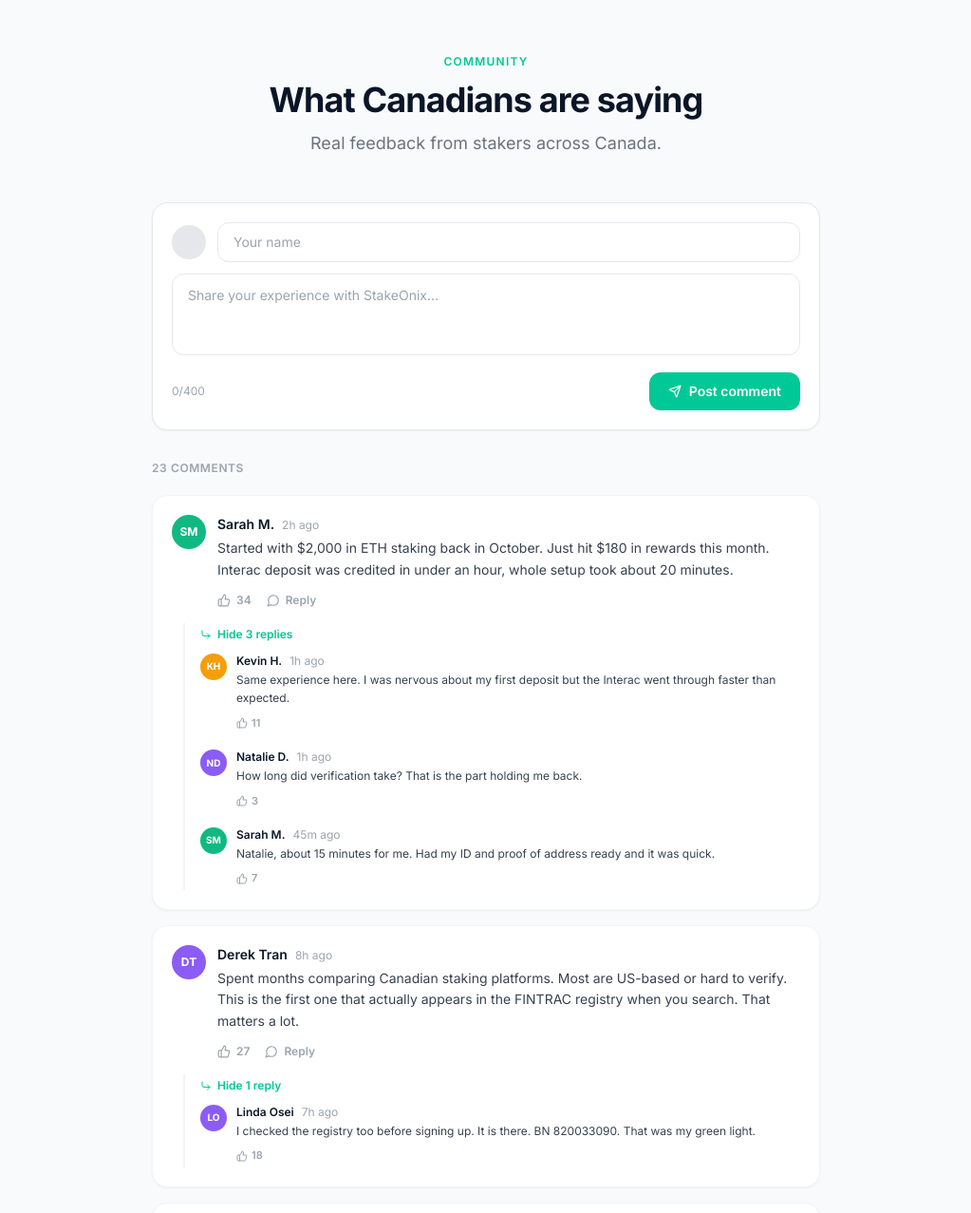
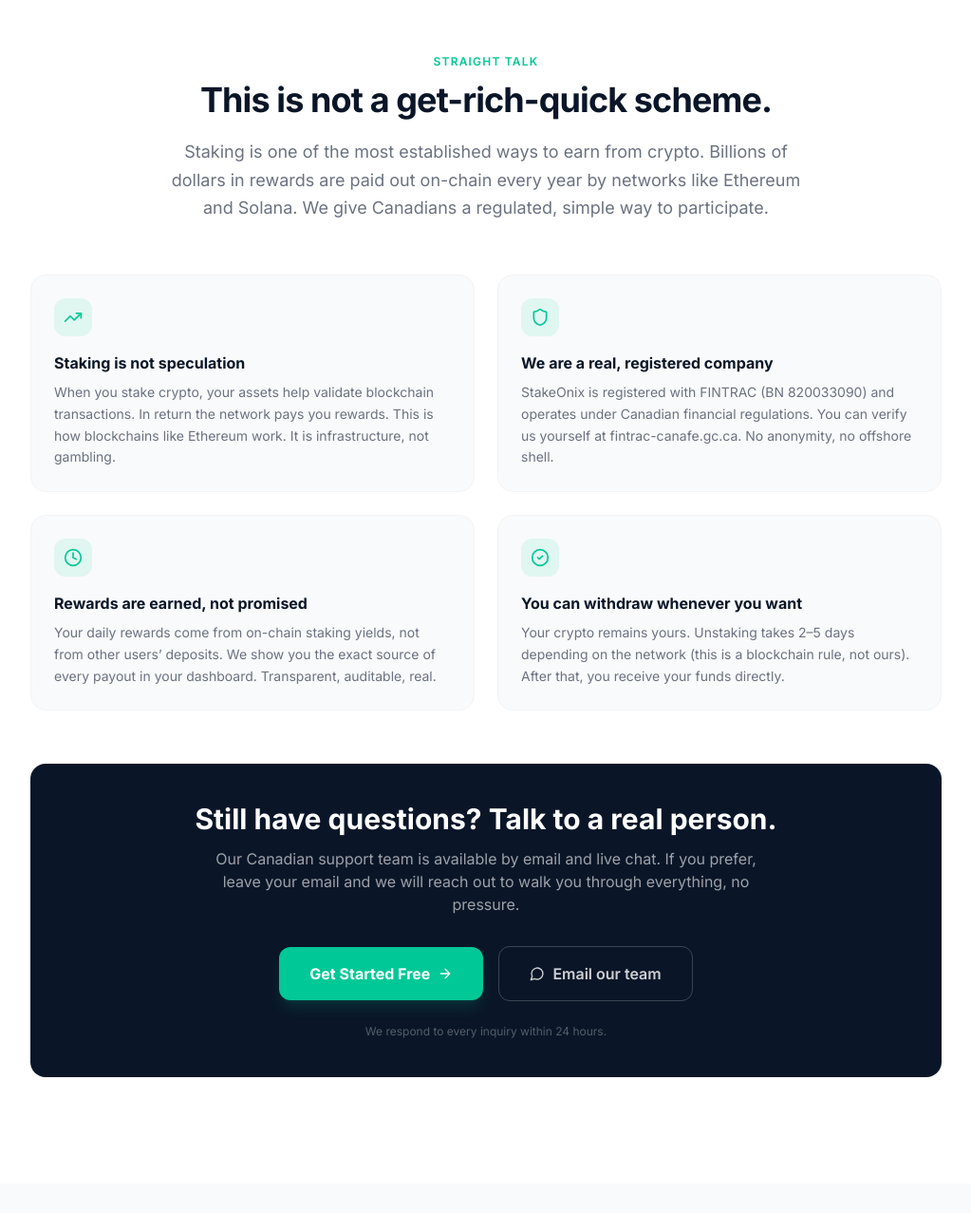
Before and after one commit to MdRahad1002/staking-platform, a Next.js app: page /canada in a window 1280 px wide. Shown: the part 7473-8750 px from the top of the page at 95% size, without its empty margins (128-1151 px from the left). Built offline with nearby package versions, Linux system fonts and the light colour scheme.

Commit message:
feat: add TrustStatement section - legitimacy, anti-scam, team contact

```diff
--- /dev/null
+++ b/app/canada/components/TrustStatement.tsx
@@ -0,0 +1,104 @@
+'use client'
+
+import Link from 'next/link'
+import { ArrowRight, Phone, MessageCircle, CheckCircle2, TrendingUp, Shield, Clock } from 'lucide-react'
+import { CTA_HREF, SUPPORT_EMAIL } from '../data'
+
+const facts = [
+  {
+    icon: TrendingUp,
+    title: 'Staking is not speculation',
+    body: 'When you stake crypto, your assets help validate blockchain transactions. In return the network pays you rewards. This is how blockchains like Ethereum work. It is infrastructure, not gambling.',
+  },
+  {
+    icon: Shield,
+    title: 'We are a real, registered company',
+    body: 'StakeOnix is registered with FINTRAC (BN 820033090) and operates under Canadian financial regulations. You can verify us yourself at fintrac-canafe.gc.ca. No anonymity, no offshore shell.',
+  },
+  {
+    icon: Clock,
+    title: 'Rewards are earned, not promised',
+    body: 'Your daily rewards come from on-chain staking yields, not from other users\u2019 deposits. We show you the exact source of every payout in your dashboard. Transparent, auditable, real.',
+  },
+  {
+    icon: CheckCircle2,
+    title: 'You can withdraw whenever you want',
+    body: 'Your crypto remains yours. Unstaking takes 2\u20135 days depending on the network (this is a blockchain rule, not ours). After that, you receive your funds directly.',
+  },
+]
+
+export function TrustStatement() {
+  return (
+    <section
+      className="py-20 lg:py-28 bg-white"
+      aria-labelledby="trust-statement-heading"
+    >
+      <div className="max-w-5xl mx-auto px-4 sm:px-6 lg:px-8">
+
+        {/* Header */}
+        <div className="text-center mb-14">
+          <p className="text-xs font-semibold uppercase tracking-widest text-[#00C896] mb-3">
+            Straight talk
+          </p>
+          <h2
+            id="trust-statement-heading"
+            className="text-3xl sm:text-4xl font-bold text-[#0A1628] tracking-tight mb-5"
+          >
+            This is not a get-rich-quick scheme.
+          </h2>
+          <p className="text-gray-500 text-lg max-w-2xl mx-auto leading-relaxed">
+            Staking is one of the most established ways to earn from crypto. Billions of dollars in rewards are paid out on-chain every year by networks like Ethereum and Solana. We give Canadians a regulated, simple way to participate.
+          </p>
+        </div>
+
+        {/* Facts grid */}
+        <div className="grid sm:grid-cols-2 gap-6 mb-14">
+          {facts.map(({ icon: Icon, title, body }) => (
+            <div
+              key={title}
+              className="rounded-2xl border border-gray-100 bg-gray-50 p-6 hover:border-[#00C896]/30 hover:bg-[#00C896]/[0.02] transition-all duration-200"
+            >
+              <div className="inline-flex items-center justify-center h-10 w-10 rounded-xl bg-[#00C896]/10 mb-4">
+                <Icon className="h-5 w-5 text-[#00C896]" aria-hidden="true" />
+              </div>
+              <h3 className="text-[#0A1628] font-bold text-base mb-2">{title}</h3>
+              <p className="text-gray-500 text-sm leading-relaxed">{body}</p>
+            </div>
+          ))}
+        </div>
+
+        {/* Contact block */}
+        <div className="rounded-2xl bg-[#0A1628] p-8 sm:p-10 text-center">
+          <h3 className="text-white text-2xl sm:text-3xl font-bold mb-3">
+            Still have questions? Talk to a real person.
+          </h3>
+          <p className="text-white/60 text-base mb-8 max-w-xl mx-auto">
+            Our Canadian support team is available by email and live chat. If you prefer, leave your email and we will reach out to walk you through everything, no pressure.
+          </p>
+
+          <div className="flex flex-col sm:flex-row items-center justify-center gap-4 mb-6">
+            <Link
+              href={CTA_HREF}
+              className="inline-flex items-center gap-2 rounded-xl bg-[#00C896] hover:bg-[#00b386] text-white font-bold text-base px-8 py-4 transition-all hover:shadow-xl hover:shadow-[#00C896]/25 shadow-lg shadow-[#00C896]/15"
+            >
+              Get Started Free
+              <ArrowRight className="h-4 w-4" aria-hidden="true" />
+            </Link>
+            <a
+              href={`mailto:${SUPPORT_EMAIL}`}
+              className="inline-flex items-center gap-2 rounded-xl border border-white/20 hover:border-white/40 text-white/80 hover:text-white font-semibold text-base px-8 py-4 transition-all"
+            >
+              <MessageCircle className="h-4 w-4" aria-hidden="true" />
+              Email our team
+            </a>
+          </div>
+
+          <p className="text-white/30 text-xs">
+            We respond to every inquiry within 24 hours.
+          </p>
+        </div>
+
+      </div>
+    </section>
+  )
+}
--- a/app/canada/page.tsx
+++ b/app/canada/page.tsx
@@ -13,6 +13,7 @@
 import { CanadaStats } from './components/CanadaStats'
 import { CADCalculator } from './components/CADCalculator'
 import { CanadaComments } from './components/CanadaComments'
+import { TrustStatement } from './components/TrustStatement'
 import {
   COMPANY_NAME,
   APP_URL,
@@ -114,6 +115,7 @@
           <HowItWorks />
           <Security />
           <FAQ />
+          <TrustStatement />
           <CanadaComments />
           <FinalCTA />
         </main>
```
